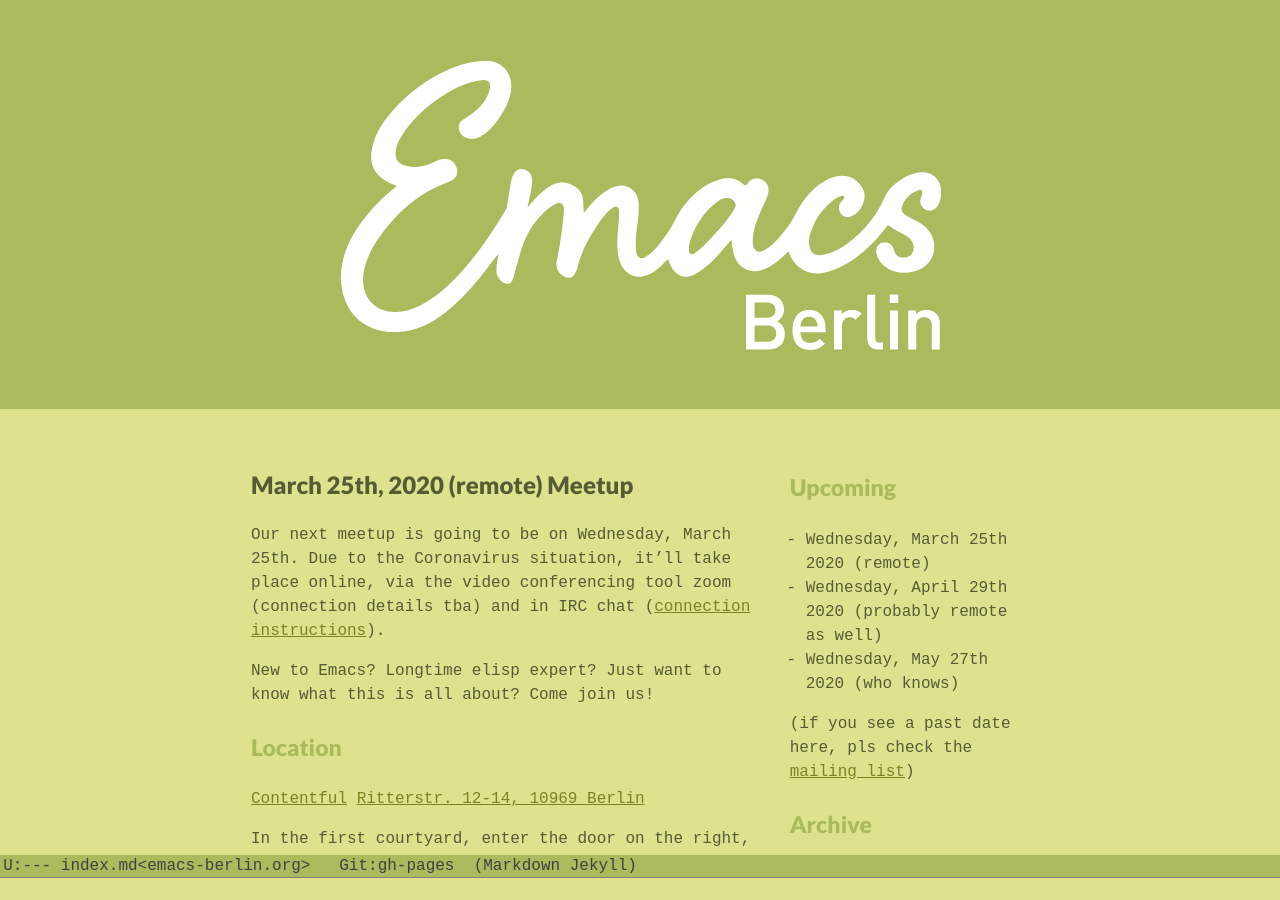
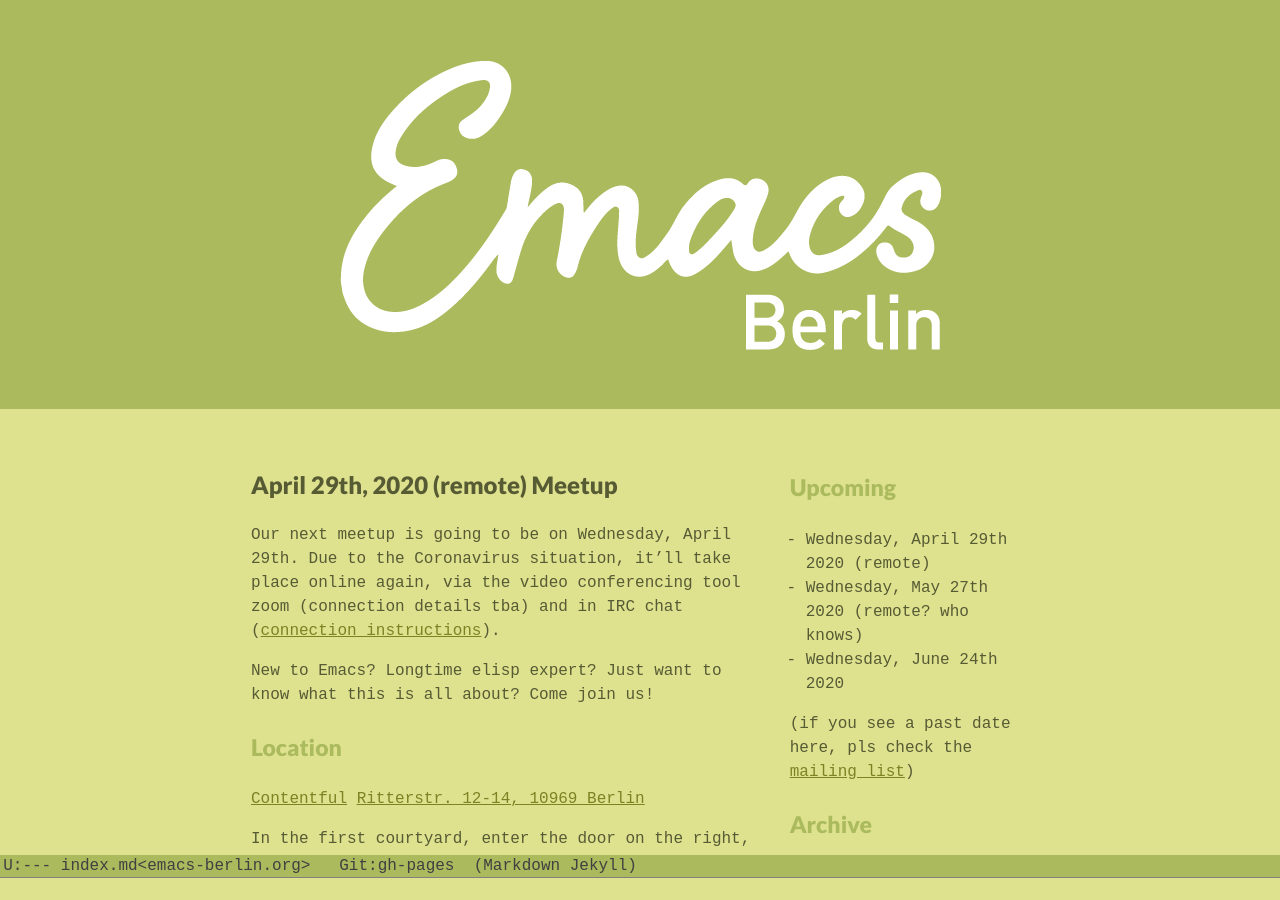
Before and after one commit to emacs-berlin/emacs-berlin.org, a Jekyll site: the page built from index.md, in a window 1280 px wide and 900 px high. Built offline with Jekyll 4.4.1, drawn with Linux system fonts in a browser that asks for light colours.

Commit message:
April 2020

```diff
--- a/index.md
+++ b/index.md
@@ -13,10 +13,10 @@ layout: default
 
 <section id="below-fold"><div class="row"><div class="medium-8 columns">
 
-#  March 25th, 2020 (remote) Meetup
+#  April 29th, 2020 (remote) Meetup
 
-Our next meetup is going to be on Wednesday, March 25th. Due to the
-Coronavirus situation, it'll take place online, via the video
+Our next meetup is going to be on Wednesday, April 29th. Due to the
+Coronavirus situation, it'll take place online again, via the video
 conferencing tool zoom (connection details tba) and in IRC chat
 ([connection instructions][erc]).
 
@@ -65,12 +65,11 @@ Non-public contact via email: [organizers email][contact]
 <div class="medium-4 columns">
 ### Upcoming
 
-* Wednesday, March 25th 2020 (remote)
-* Wednesday, April 29th 2020 (probably remote as well)
-* Wednesday, May 27th 2020 (who knows)
+* Wednesday, April 29th 2020 (remote)
+* Wednesday, May 27th 2020 (remote? who knows)
+* Wednesday, June 24th 2020
 
 <!--
-* Wednesday, June 24th 2020
 * Wednesday, July 29th 2020
 * Wednesday, August 26th 2020
 * Wednesday, September 30th 2020
```
